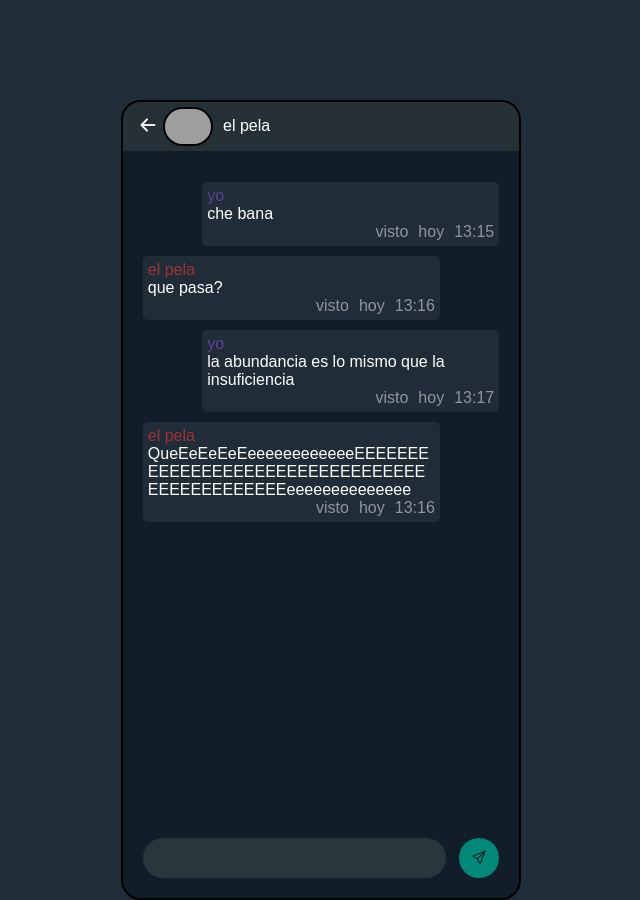
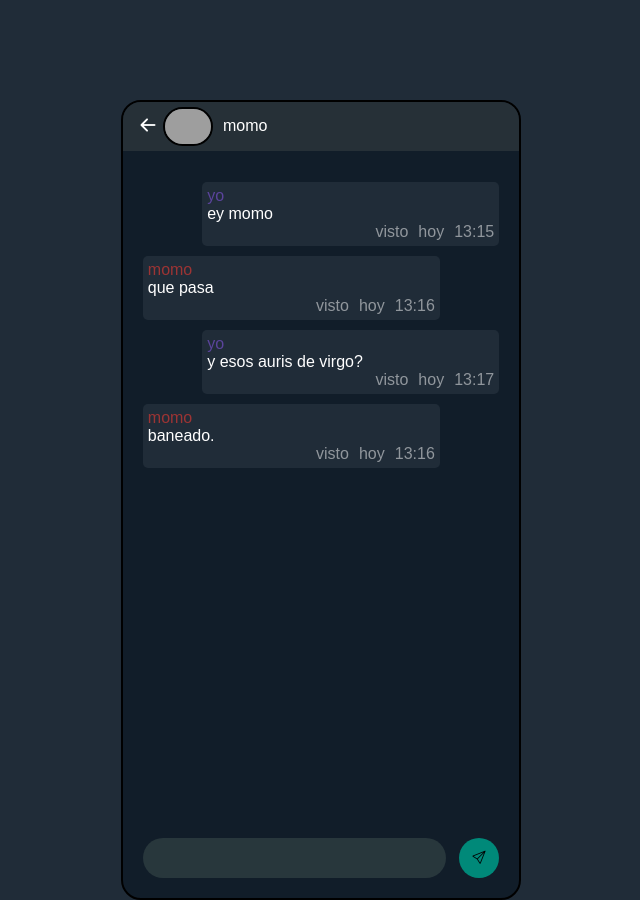
Before and after one commit to LucasNageI/utn_practicas_y_tareas, a React (Vite) app in the folder proyectos/mensajeria/: page /ChatScreen in a window 1280 px wide. Shown: the whole page, without its empty margins (319-959 px from the left). Built offline with nearby package versions, Linux system fonts and the light colour scheme; grey boxes are pictures that could not be loaded.

Commit message:
enrutamiento

```diff
--- a/proyectos/mensajeria/src/App.jsx
+++ b/proyectos/mensajeria/src/App.jsx
@@ -6,7 +6,7 @@ import { ListaContactosScreen } from './Screens/ListaContactos/ListaContactosScr
     const App = () => {
         return (
             <Routes>
-                <Route element={<ListaContactosScreen/>} path='/'/>
+                <Route element={<ListaContactosScreen/>} path='/Contactos'/>
                 <Route element={<ChatScreen/>} path='/ChatScreen'/>
             </Routes>
         )
--- a/proyectos/mensajeria/src/Components/Chat/Contacto/Contacto.jsx
+++ b/proyectos/mensajeria/src/Components/Chat/Contacto/Contacto.jsx
@@ -1,13 +1,14 @@
 import React from "react"
 import "./Contacto.css"
 import { MOOK_MENSAJES } from "../mookMensajes"
+import { Link } from "react-router-dom"
 
 export const Contacto = () => {
   return (
     <header className="header-contacto">
         <div className="contact-container">
-            <button className="back-btn"><i class="icon bi bi-arrow-left-short"></i></button>
-            <img className="foto-de-perfil" src="https://encrypted-tbn0.gstatic.com/images?q=tbn:ANd9GcTkwux2cnhItp4x1syD11EEmrjXx_fEVThndA&s" alt="foto-de-perfil" />
+            <Link to={'/Contactos'} className="back-btn"><i class="icon bi bi-arrow-left-short"></i></Link>
+            <img className="foto-de-perfil" src="https://media.0221.com.ar/adjuntos/357/migration/0221/032019/1553553111207.jpg" alt="foto-de-perfil" />
             <span className="nombre-contacto">{MOOK_MENSAJES[1].author}</span>
         </div>
     </header>
--- a/proyectos/mensajeria/src/Components/Chat/NuevoMensaje/NuevoMensaje.jsx
+++ b/proyectos/mensajeria/src/Components/Chat/NuevoMensaje/NuevoMensaje.jsx
@@ -15,7 +15,7 @@ export const NuevoMensaje = ({agregarNuevoMensaje}) => {
 }
   return (
     <>
-        <form onSubmit={handleSubmit} className="form-container">
+        <form onSubmit={handleSubmit} autoComplete="off" className="form-container">
             <input className="input-mensaje" name="text" id="text" type="text" />
             <button className="enviar" type="submit"><i className="bi bi-send"></i></button>
         </form>
--- a/proyectos/mensajeria/src/Components/Chat/mookMensajes.js
+++ b/proyectos/mensajeria/src/Components/Chat/mookMensajes.js
@@ -1,15 +1,15 @@
 export const MOOK_MENSAJES = [
     {
         author: 'yo',
-        text: 'che bana',
+        text: 'ey momo',
         estado: 'visto',
         day: 'hoy',
         hour: '13:15',
         id: '1'
     },
     {
-        author: 'el pela ',
-        text: 'que pasa?',
+        author: 'momo',
+        text: 'que pasa',
         estado: 'visto',
         day: 'hoy',
         hour: '13:16',
@@ -17,15 +17,15 @@ export const MOOK_MENSAJES = [
     },
     {
         author: 'yo',
-        text: 'la abundancia es lo mismo que la insuficiencia',
+        text: 'y esos auris de virgo?',
         estado: 'visto',
         day: 'hoy',
         hour: '13:17',
         id: '3'
     },
     {
-        author: 'el pela ',
-        text: 'QueEeEeEeEeeeeeeeeeeeeEEEEEEEEEEEEEEEEEEEEEEEEEEEEEEEEEEEEEEEEEEEEEEeeeeeeeeeeeeee',
+        author: 'momo',
+        text: 'baneado.',
         estado: 'visto',
         day: 'hoy',
         hour: '13:16',
--- a/proyectos/mensajeria/src/Screens/ListaContactos/ListaContactosScreen.jsx
+++ b/proyectos/mensajeria/src/Screens/ListaContactos/ListaContactosScreen.jsx
@@ -1,9 +1,10 @@
 import React from 'react'
+import { Link } from 'react-router-dom'
 
 export const ListaContactosScreen = () => {
   return (
     <>
-    <h1>LISTA CONTACTOS</h1>
+    <Link to={'/ChatScreen'}>Chat</Link>
     </>
   )
 }
```
